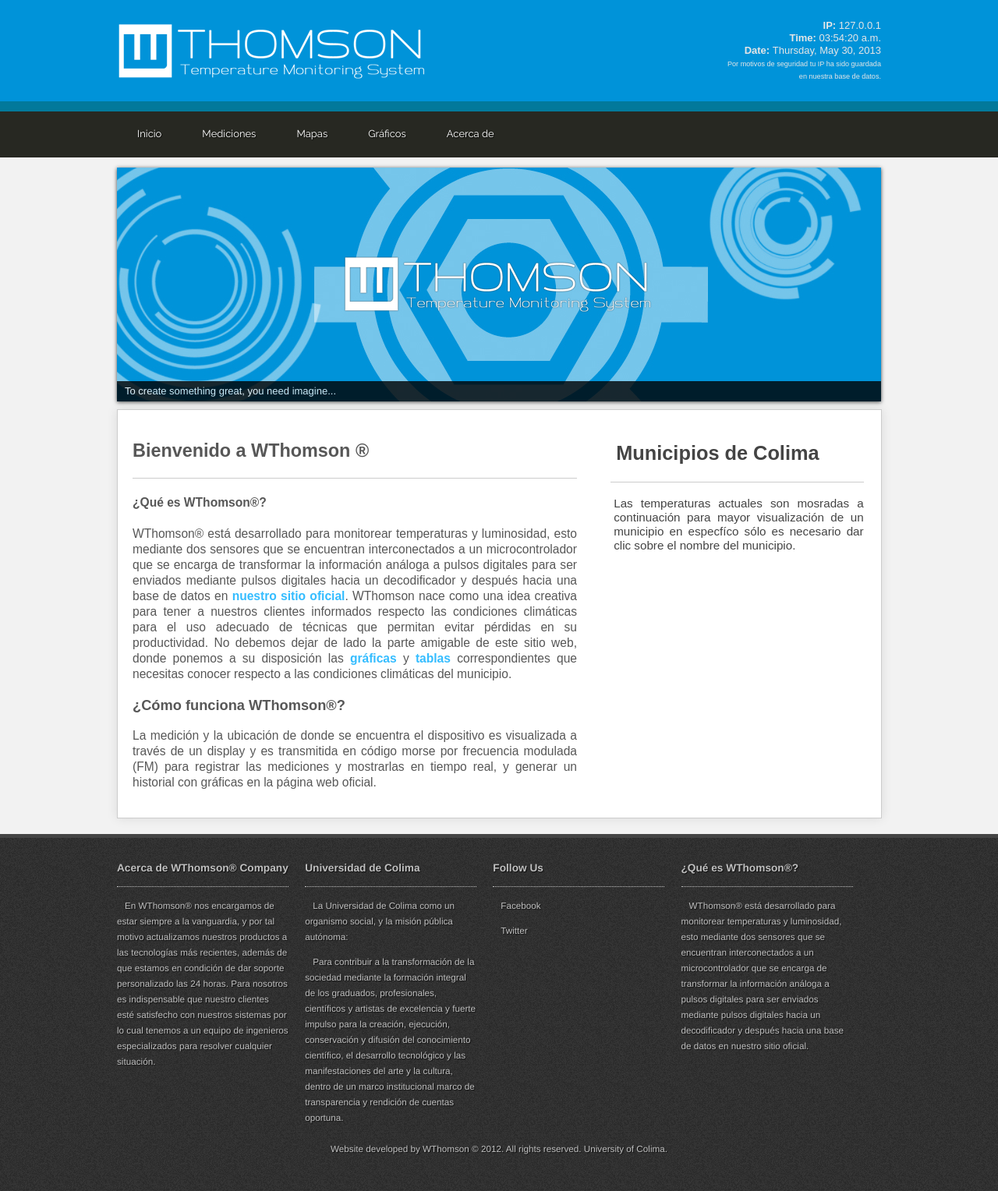
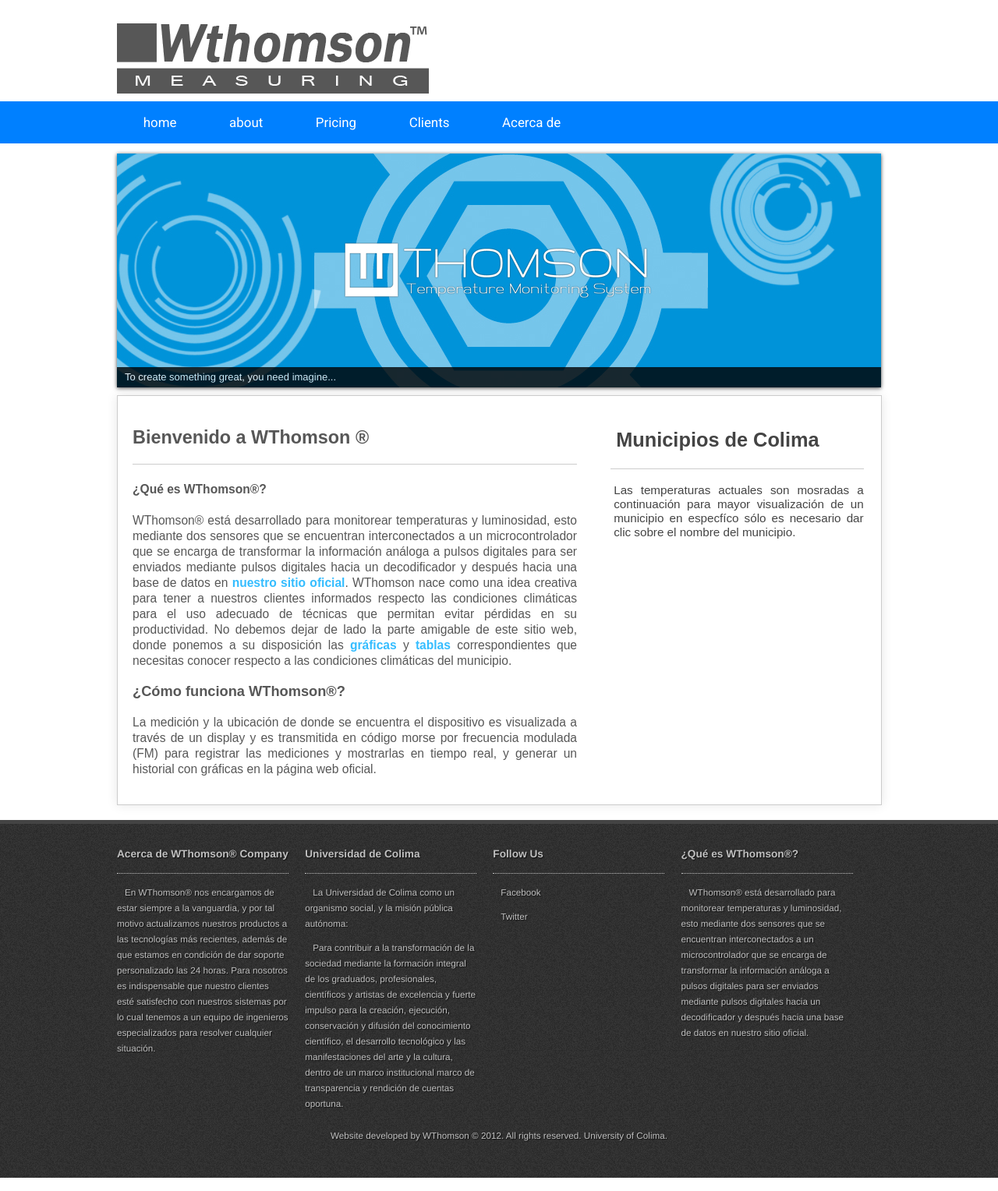
Before and after one commit to aguilarcarlos/thomson-sensors, a PHP site: page /index.php in a window 1280 px wide. Shown: the whole page at 78% size. Run offline with PHP 8.4, Linux system fonts and the light colour scheme; data that the repository does not hold is empty; some libraries are stand-ins or nearby versions.

Commit message:
Modificaciones a los estilos, dando una nueva interfaz

```diff
--- a/css/style.css
+++ b/css/style.css
@@ -211,11 +211,10 @@ td { vertical-align: top; }
    Author:
    ========================================================================== */
 body{
-  background-color: #F2F2F2;
+  background-color: #FFFFFF;
 }
 #header{
   width:100%;
-  background-color: #0093D9;
   margin:0;
   height:10em;
   padding:0;
@@ -250,10 +249,10 @@ body{
   padding: 0;
 }
 #menu-wrap{
-  background-color: #272822;
+  background-color: #0080FF;
   margin: 0;
-  min-height:4.5em;
-  font-family: 'Raleway', sans-serif;
+  font-family: 'Roboto', sans-serif;
+  font-weight: 400;
 }
 #menu-wrap ul{
   max-width:980px;
@@ -265,21 +264,21 @@ body{
   list-style-type: none;
 }
 #menu-wrap ul li a{
-  height:4.5em;
+  height: 3.2em;
   text-align: center;
   padding:0 2em 0 2em;
-  line-height: 4.5em;
+  line-height: 3.2em;
   display: block;
   color:#ffffff;
+  font-size: 1.3em;
   text-decoration: none;
-  text-shadow:1px 1px 1px rgba(0,0,0,.7);
   transition:all 1s;
   -webkit-transition:all 1s;
   -o-transition:all 1s;
   -moz-transition:all 1s;
 }
 #menu-wrap ul li a:hover{
-  background-color: #008BB9;
+  background-color: #0069D2;
 }
 #menu-wrap ul li a:active{
   color:#570000;
--- a/includes/header.php
+++ b/includes/header.php
@@ -3,16 +3,5 @@
           <div id="logo">
             <a href="index.php"><img src="./img/Logo.png"></a>
           </div>
-          <div id="detalles">
-            <p>
-              <strong>IP: </strong> <?php echo $_SERVER["REMOTE_ADDR"];?><br />
-              <strong>Time: </strong><span id="reloj"></span><br />
-              <strong>Date: </strong> <span id="fecha"></span><br />
-              <span>
-                Por motivos de seguridad tu IP ha sido guardada<br />
-                en nuestra base de datos.
-              </span>
-            </p>
-          </div>
       </div>
     </header>
--- a/includes/menu.php
+++ b/includes/menu.php
@@ -1,9 +1,9 @@
 <div id="menu-wrap">
       <ul>
-        <li><a href="index.php" title="Inicio">Inicio</a></li>
-        <li><a href="measuring.php" title="Mediciones">Mediciones</a></li>
-        <li><a href="maps.php" title="Mapas">Mapas</a></li>
-        <li><a href="graphs.php" title="Gráficos">Gráficos</a></li>
+        <li><a href="index.php" title="Inicio">home</a></li>
+        <li><a href="measuring.php" title="Mediciones">about</a></li>
+        <li><a href="maps.php" title="Mapas">Pricing</a></li>
+        <li><a href="graphs.php" title="Gráficos">Clients</a></li>
         <li><a href="about.php" title="Acerca de">Acerca de</a></li>
         <!-- <li><a href="#" title="Contacto">Contacto</a></li> -->
         <div class="clear"></div>
--- a/index.php
+++ b/index.php
@@ -27,7 +27,7 @@
   <link rel="stylesheet" type="text/css" href="js/mylibs/default/default.css">
   <link rel="stylesheet" type="text/css" href="js/mylibs/nivo-slider.css">
   <!-- end CSS-->
-  <link href='http://fonts.googleapis.com/css?family=Raleway:400,800' rel='stylesheet' type='text/css' />
+  <link href='http://fonts.googleapis.com/css?family=Roboto:400,100' rel='stylesheet' type='text/css'>
   <!-- More ideas for your <head> here: h5bp.com/d/head-Tips -->
 
   <!-- All JavaScript at the bottom, except for Modernizr / Respond.
@@ -45,8 +45,6 @@
 
   <div id="container">
     <?php include 'includes/header.php'; ?>
-
-    <div class="lineRed"></div>
 
     <?php include 'includes/menu.php'; ?>
 
```
Also changed, not shown: img/Logo.png, 1 other file.
